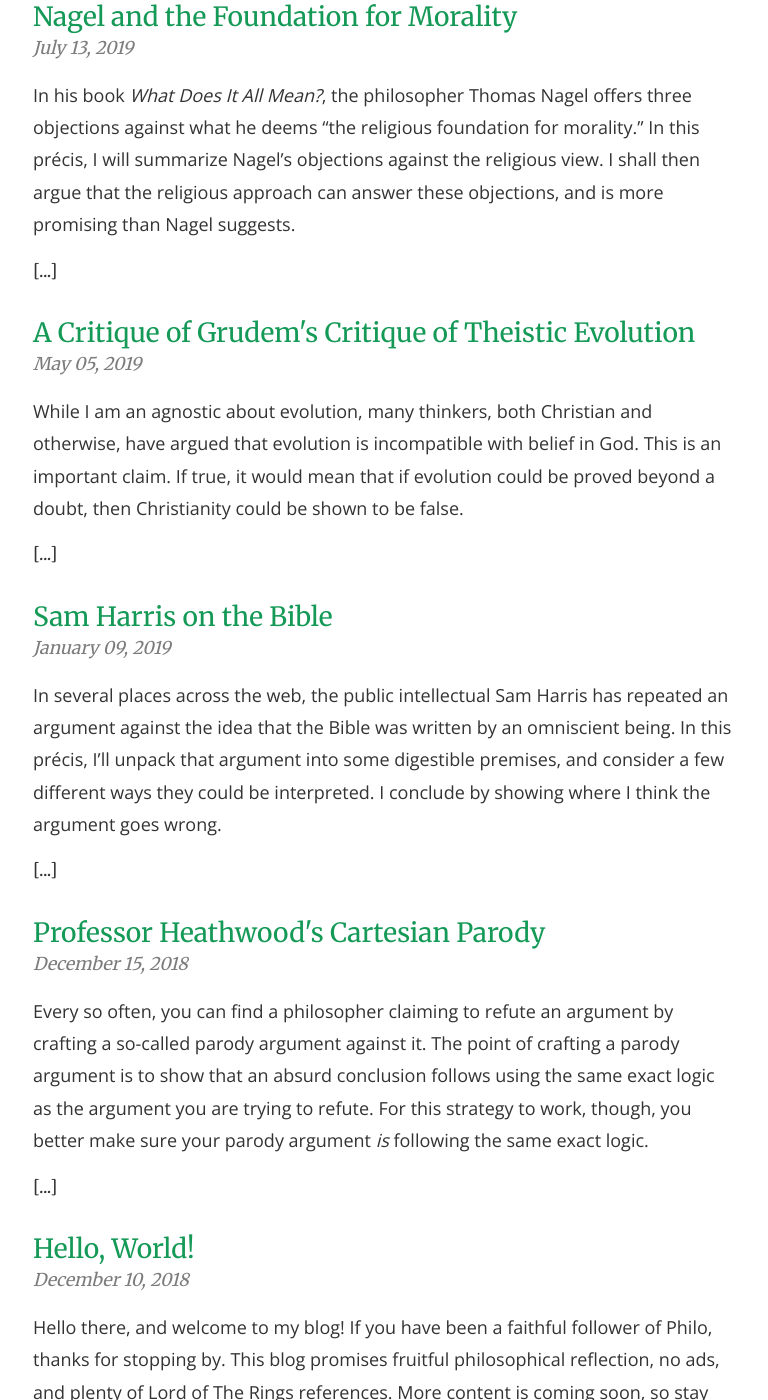
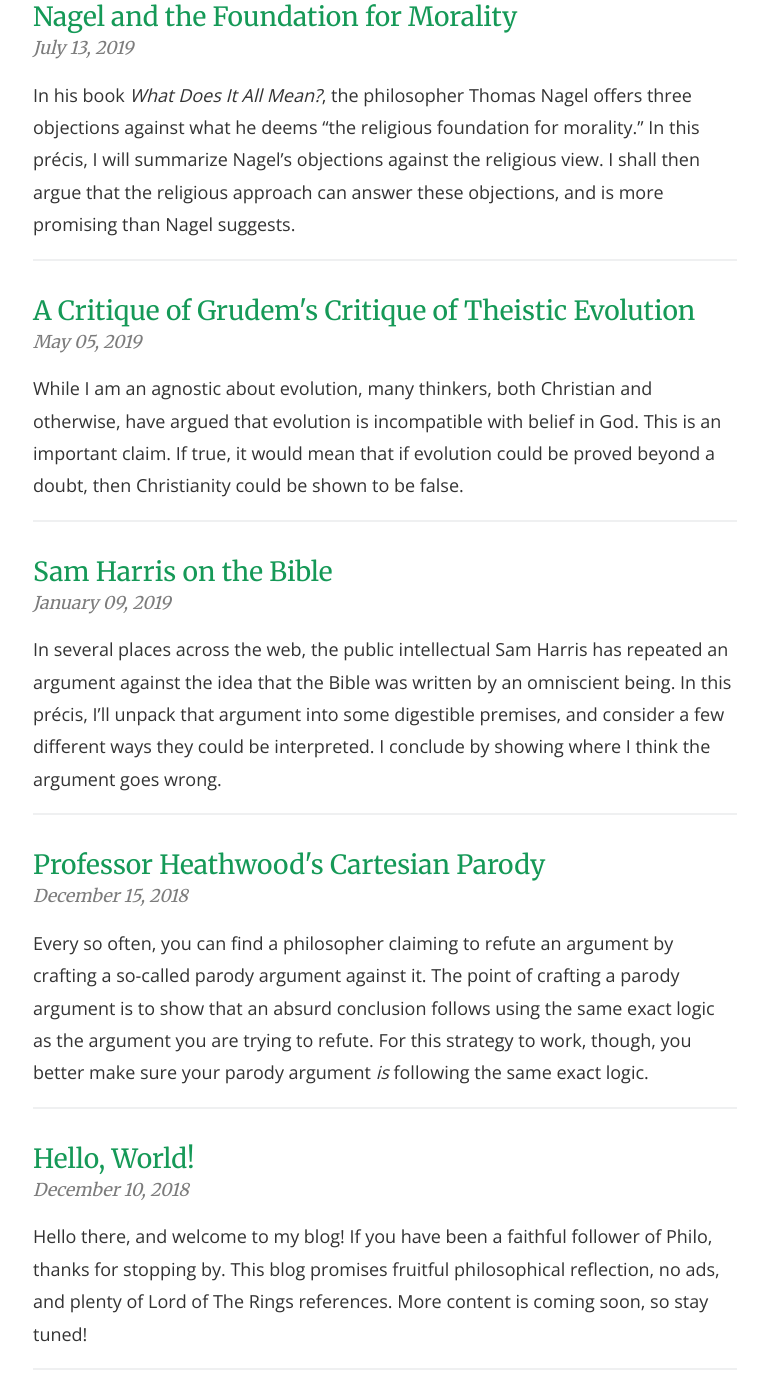
Before and after one commit to second-breakfast/second-breakfast.github.io, a Jekyll site: the page built from index.html, in a window 1280 px wide and 1400 px high, scrolled down 327 px. Shown: the whole window, without its empty margins (255-1023 px from the left). Built offline with Jekyll 4.4.1, drawn with Linux system fonts in a browser that asks for light colours; the list of posts is cut into pages by our own code.

Commit message:
Try adding hr after post excerpts

```diff
--- a/index.html
+++ b/index.html
@@ -7,6 +7,7 @@
   {% for post in site.posts %}
     <h2><a href = "{{ site.baseurl }}{{post.url}}">{{ post.title }}</a></h2>
     <span class="date">{{ post.date | date: '%B %d, %Y' }}</span>
-    <p>{{ post.excerpt }} [...]</p>
+    <p>{{ post.excerpt }}</p>
+    <hr>
   {% endfor %}
 </div>
```
